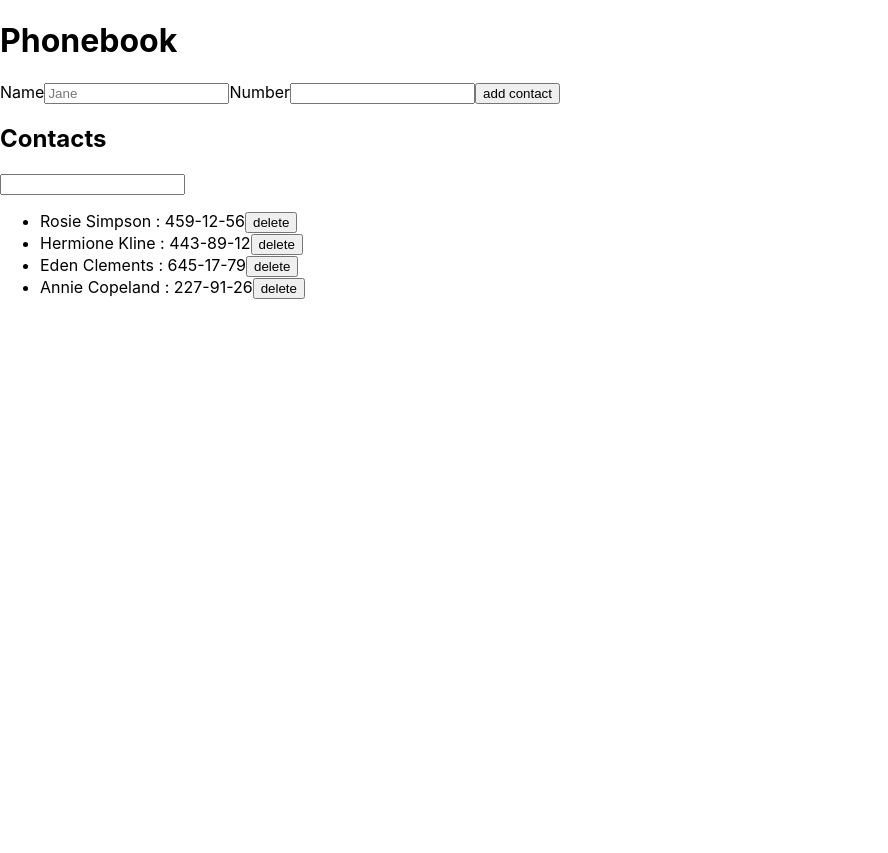
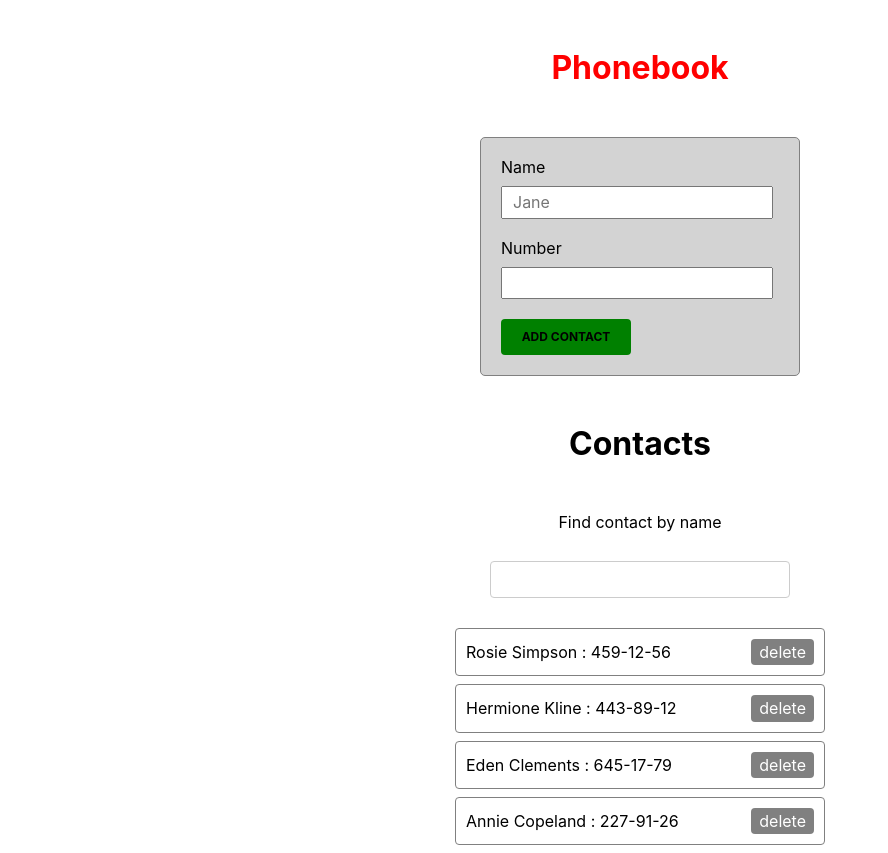
Before and after one commit to katerynachu/goit-react-hw-02-phonebook, a React (Create React App) app: page / in a window 1280 px wide. Shown: the whole page, without its empty margins (0-888 px from the left). Before the commit the page ends 800 px from the top, so only its background shows below. Built offline with nearby package versions, Linux system fonts and the light colour scheme.

Commit message:
finish and styled

```diff
--- a/package.json
+++ b/package.json
@@ -8,11 +8,14 @@
     "@testing-library/react": "^12.1.4",
     "@testing-library/user-event": "^13.5.0",
     "formik": "^2.4.5",
+    "modern-normalize": "^2.0.0",
     "nanoid": "^5.0.2",
     "react": "^18.1.0",
     "react-dom": "^18.1.0",
     "react-scripts": "5.0.1",
-    "web-vitals": "^2.1.3"
+    "styled-components": "^6.1.0",
+    "web-vitals": "^2.1.3",
+    "yup": "^1.3.2"
   },
   "scripts": {
     "start": "react-scripts start",
--- a/src/components/App.jsx
+++ b/src/components/App.jsx
@@ -3,6 +3,9 @@ import { nanoid } from 'nanoid';
 import { Filter } from './Filter/Filter';
 import {ContactList} from './ContactList/ContactList'
 import { ContactForm } from './ContactForm/ContactForm';
+import { GlobalStyle } from './GlobalStyle/Globalstyle';
+import { Titleh1,Titleh2 } from './App.styled';
+
 class App extends Component {
   state = {
     contacts: [
@@ -45,7 +48,6 @@ class App extends Component {
   };
 
   deleteContactItem = (id)=>{
-      console.log(id);
       this.setState(prevState => {
         return {
           contacts: prevState.contacts.filter(item => item.id !== id),
@@ -60,14 +62,16 @@ class App extends Component {
 
     return (
       <div>
-        <h1>Phonebook</h1>
+        <Titleh1>Phonebook</Titleh1>
         <ContactForm addContact={this.updateContactList}/>
-        <h2>Contacts</h2>
+        <Titleh2>Contacts</Titleh2>
         <Filter
+        title={'Find contact by name'}
           onUpdate={this.updateContactFilter}
           filter={this.state.filter}
         />
       <ContactList onDelete={this.deleteContactItem} contacts={filteredContactItems}/>
+      <GlobalStyle/>
       </div>
     );
   }
--- /dev/null
+++ b/src/components/App.styled.js
@@ -0,0 +1,14 @@
+import styled from 'styled-components';
+
+
+export const Titleh1 = styled.h1`
+font-size:32px;
+color:  ${p => p.theme.colors.red};
+margin:50px 0;
+text-align:center;
+`
+export const Titleh2 = styled.h2`
+font-size:32px;
+margin:50px 0;
+text-align:center;
+`
--- a/src/components/ContactForm/ContactForm.jsx
+++ b/src/components/ContactForm/ContactForm.jsx
@@ -1,31 +1,40 @@
 
-import { Formik, Field, Form } from 'formik';
+import { Formik } from 'formik';
+import { StyledFormik,FormField,Error,AddButton } from './ContactForm.styled';
 
-export const ContactForm = ({addContact}) =>{
-return(
+import * as Yup from 'yup';
+
+const contactSchema = Yup.object().shape({
+  name: Yup.string().min(3, 'Too Short!').required('Required'),
+  number: Yup.string().min(7, 'Must be 10 or more').required('Required'),
+});
+export const ContactForm = ({ addContact }) => {
+  return (
     <Formik
-
       initialValues={{
         name: '',
-      number: ''
+        number: '',
       }}
-
-    onSubmit={(values,actions) => {
-addContact(values)
+      validationSchema={contactSchema}
+      onSubmit={(values, actions) => {
+        addContact(values);
         actions.resetForm();
       }}
     >
-    <Form>
-      <label>Name
-      <Field name="name" placeholder="Jane" />
+      <StyledFormik>
+        <label>
+          Name
+          <FormField name="name" placeholder="Jane" />
+          <Error name="name" component="span" />
         </label>
 
-
-      <label>Number
-      <Field name="number" type="number"/>
+        <label>
+          Number
+          <FormField name="number" type="number" />
+          <Error name="number" component="span" />
         </label>
-      <button type="submit">add contact</button>
-    </Form>
+        <AddButton type="submit">add contact</AddButton>
+      </StyledFormik>
     </Formik>
-)
-}
+  );
+};
--- a/src/components/ContactForm/ContactForm.styled.js
+++ b/src/components/ContactForm/ContactForm.styled.js
@@ -0,0 +1,43 @@
+import { Form,Field, ErrorMessage } from 'formik';
+
+import styled from 'styled-components';
+
+export const StyledFormik = styled(Form)`
+  width: 320px;
+  margin: 0 auto;
+  display: flex;
+  flex-direction: column;
+  gap: 20px;
+  background-color: ${p => p.theme.colors.grey};
+  padding: 20px;
+  border: 1px solid gray;
+  border-radius: 5px;
+`;
+export const Error = styled(ErrorMessage)`
+color: ${p => p.theme.colors.red};
+margin-top:5px;
+display:block;
+`
+export const FormField = styled(Field)`
+display:block;
+padding:5px 10px;
+margin-top:10px;
+outline:none;
+`
+export const AddButton = styled.button`
+text-transform:uppercase;
+font-size:12px;
+font-weight:700;
+cursor: pointer;
+width: 130px;
+padding:10px;
+background-color:green;
+border: 1px solid transparent;
+border-radius:4px;
+transition:color .5s linear, background-color .3s linear,border-color .4s ease;
+&:hover{
+    background-color: transparent;
+    color: green;
+    border-color: green;
+}
+`
--- a/src/components/ContactList/ContactList.jsx
+++ b/src/components/ContactList/ContactList.jsx
@@ -1,14 +1,14 @@
 import React from 'react';
-
+import {List,ListItem,DeleteButton} from './ContactList.styled'
 export const ContactList = ({contacts,onDelete}) =>{
     return (
-        <ul>
+        <List>
         {contacts.map(contact => (
-          <li key={contact.id}>
+          <ListItem key={contact.id}>
             {contact.name} : {contact.number}
-            <button onClick={() => onDelete(contact.id)}>delete</button>
-          </li>
+            <DeleteButton onClick={() => onDelete(contact.id)}>delete</DeleteButton>
+          </ListItem>
         ))}
-      </ul>
+      </List>
     )
 }
--- a/src/components/ContactList/ContactList.styled.js
+++ b/src/components/ContactList/ContactList.styled.js
@@ -0,0 +1,29 @@
+import styled from 'styled-components';
+
+export const List = styled.ul`
+width:370px;
+list-style:none;
+margin:0 auto;
+`
+export const ListItem = styled.li`
+display: flex;
+justify-content: space-between;
+align-items: center;
+border: 1px solid grey;
+border-radius:4px;
+padding: 10px;
+margin-bottom: 8px;
+`;
+export const DeleteButton = styled.button`
+background-color: grey;
+color: white;
+border: none;
+border-radius: 4px;
+padding: 4px 8px;
+cursor: pointer;
+transition: background-color .3s;
+
+&:hover {
+  background-color: red;
+}
+`;
--- a/src/components/Filter/Filter.jsx
+++ b/src/components/Filter/Filter.jsx
@@ -1,12 +1,15 @@
 import React from 'react';
-
-export const Filter = ({filter,onUpdate}) =>{
+import { FilterInput ,FilterTitle} from './Flter.styled';
+export const Filter = ({filter,onUpdate,title}) =>{
     return(
-        <input
+      <>
+      <FilterTitle>{title}</FilterTitle>
+        <FilterInput
           onChange={onUpdate}
           type="text"
           name="filter"
           value={filter}
         />
+        </>
     )
 }
--- a/src/components/Filter/Flter.styled.js
+++ b/src/components/Filter/Flter.styled.js
@@ -0,0 +1,17 @@
+import styled from 'styled-components';
+
+
+
+export const FilterInput = styled.input`
+width: 300px;
+display:block;
+margin:30px auto;
+padding: 8px;
+border: 1px solid #ccc;
+border-radius: 4px;
+`;
+
+export const FilterTitle = styled.p`
+text-align:center;
+
+`
--- /dev/null
+++ b/src/components/GlobalStyle/Globalstyle.js
@@ -0,0 +1,24 @@
+import { createGlobalStyle } from "styled-components";
+import 'modern-normalize';
+
+export const GlobalStyle = createGlobalStyle`
+p,
+h1,
+h2,
+h3,
+h4,
+h5,
+h6 {
+    margin: 0;
+}
+
+ul,
+ol {
+    margin: 0;
+    padding: 0;
+}
+
+img {
+    display: block;
+}
+`
--- a/src/index.js
+++ b/src/index.js
@@ -1,10 +1,31 @@
 import React from 'react';
 import ReactDOM from 'react-dom/client';
+import { ThemeProvider } from 'styled-components';
+
 import App  from 'components/App';
 import './index.css';
 
+const theme = {
+  colors: {
+    black: '#212121',
+    grey:'lightgray',
+    white: '#fff',
+    red: 'red',
+    green: 'green',
+    orange: 'orange',
+  },
+  radii: {
+    sm: '4px',
+    md: '8px',
+    lg: '16px',
+  },
+  spacing: value => `${value * 4}px`,
+};
 ReactDOM.createRoot(document.getElementById('root')).render(
+  <ThemeProvider theme={theme}>
   <React.StrictMode>
     <App />
   </React.StrictMode>
+  </ThemeProvider>
+
 );
```
Also changed, not shown: 1 other file (tests, documents, lock files or other folders). Lines whose indentation alone changed are shown as unchanged.
